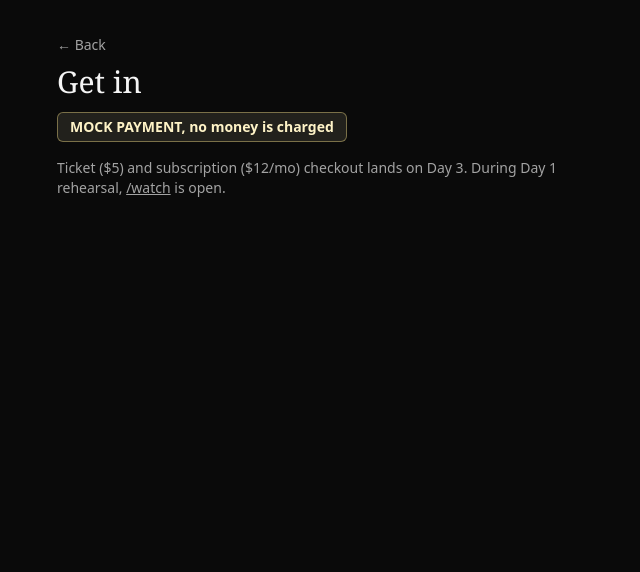
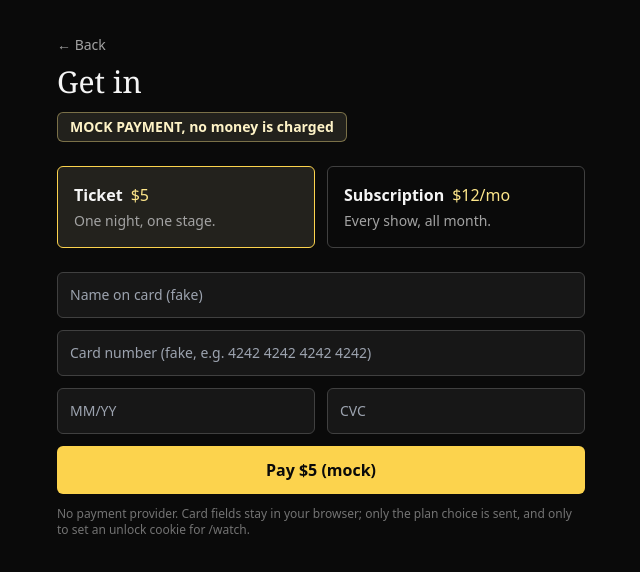
Before and after one commit to ogulcanzorba/comedically-online, a Next.js app: page /checkout in a window 1280 px wide. Shown: the top 572 px of the page, without its empty margins (319-959 px from the left). Built offline with nearby package versions, Linux system fonts and the light colour scheme.

Commit message:
checkout: mock ticket/sub + cookie gate for /watch

```diff
--- /dev/null
+++ b/src/app/api/checkout/route.ts
@@ -0,0 +1,23 @@
+import { NextRequest, NextResponse } from 'next/server';
+
+/**
+ * MOCK checkout: no payment provider, no card data received or stored.
+ * The client only sends the plan; card fields never leave the browser.
+ */
+export async function POST(req: NextRequest): Promise<NextResponse> {
+  let plan: string = 'ticket';
+  try {
+    const body = (await req.json()) as { plan?: unknown };
+    if (body.plan === 'sub') plan = 'sub';
+  } catch {
+    // malformed body defaults to a ticket
+  }
+  const res = NextResponse.json({ ok: true, plan });
+  res.cookies.set('comedically_unlocked', plan, {
+    httpOnly: true,
+    sameSite: 'lax',
+    path: '/',
+    maxAge: plan === 'sub' ? 30 * 24 * 3600 : 12 * 3600,
+  });
+  return res;
+}
--- a/src/app/checkout/page.tsx
+++ b/src/app/checkout/page.tsx
@@ -1,6 +1,49 @@
+'use client';
+
+import { useState } from 'react';
 import Link from 'next/link';
+import { useRouter } from 'next/navigation';
+
+type Plan = 'ticket' | 'sub';
+
+const PLANS: Array<{ id: Plan; name: string; price: string; blurb: string }> = [
+  { id: 'ticket', name: 'Ticket', price: '$5', blurb: 'One night, one stage.' },
+  { id: 'sub', name: 'Subscription', price: '$12/mo', blurb: 'Every show, all month.' },
+];
 
 export default function CheckoutPage() {
+  const router = useRouter();
+  const [plan, setPlan] = useState<Plan>('ticket');
+  const [name, setName] = useState('');
+  const [card, setCard] = useState('');
+  const [expiry, setExpiry] = useState('');
+  const [cvc, setCvc] = useState('');
+  const [error, setError] = useState('');
+  const [busy, setBusy] = useState(false);
+
+  async function submit(ev: React.FormEvent): Promise<void> {
+    ev.preventDefault();
+    setError('');
+    if (!name.trim() || !card.trim() || !expiry.trim() || !cvc.trim()) {
+      setError('Fill every field. Any fake values work; nothing is charged or stored.');
+      return;
+    }
+    setBusy(true);
+    try {
+      // Only the plan leaves the browser. Card fields are never sent anywhere.
+      const res = await fetch('/api/checkout', {
+        method: 'POST',
+        headers: { 'Content-Type': 'application/json' },
+        body: JSON.stringify({ plan }),
+      });
+      if (!res.ok) throw new Error('checkout failed');
+      router.push('/watch');
+    } catch {
+      setError('Mock checkout hiccup. Try again.');
+      setBusy(false);
+    }
+  }
+
   return (
     <main className="mx-auto max-w-xl px-6 py-8">
       <Link href="/" className="text-sm text-neutral-400 hover:text-neutral-200">
@@ -10,13 +53,70 @@ export default function CheckoutPage() {
       <p className="mt-3 inline-block rounded-md border border-amber-200/40 bg-amber-100/10 px-3 py-1 text-sm font-semibold text-amber-100">
         MOCK PAYMENT, no money is charged
       </p>
-      <p className="mt-4 text-sm text-neutral-400">
-        Ticket ($5) and subscription ($12/mo) checkout lands on Day 3. During Day 1 rehearsal,{' '}
-        <Link href="/watch" className="underline">
-          /watch
-        </Link>{' '}
-        is open.
-      </p>
+
+      <div className="mt-6 grid grid-cols-2 gap-3">
+        {PLANS.map((p) => (
+          <button
+            key={p.id}
+            type="button"
+            onClick={() => setPlan(p.id)}
+            className={`rounded-md border p-4 text-left ${
+              plan === p.id ? 'border-amber-300 bg-amber-100/10' : 'border-neutral-700 hover:border-neutral-500'
+            }`}
+          >
+            <span className="font-semibold">{p.name}</span>
+            <span className="ml-2 text-amber-200">{p.price}</span>
+            <span className="mt-1 block text-sm text-neutral-400">{p.blurb}</span>
+          </button>
+        ))}
+      </div>
+
+      <form onSubmit={(ev) => void submit(ev)} className="mt-6 space-y-3">
+        <input
+          value={name}
+          onChange={(e) => setName(e.target.value)}
+          placeholder="Name on card (fake)"
+          autoComplete="off"
+          className="w-full rounded-md border border-neutral-700 bg-neutral-900 p-3 text-sm"
+        />
+        <input
+          value={card}
+          onChange={(e) => setCard(e.target.value.replace(/[^\d ]/g, '').slice(0, 19))}
+          placeholder="Card number (fake, e.g. 4242 4242 4242 4242)"
+          inputMode="numeric"
+          autoComplete="off"
+          className="w-full rounded-md border border-neutral-700 bg-neutral-900 p-3 text-sm"
+        />
+        <div className="grid grid-cols-2 gap-3">
+          <input
+            value={expiry}
+            onChange={(e) => setExpiry(e.target.value.slice(0, 5))}
+            placeholder="MM/YY"
+            autoComplete="off"
+            className="w-full rounded-md border border-neutral-700 bg-neutral-900 p-3 text-sm"
+          />
+          <input
+            value={cvc}
+            onChange={(e) => setCvc(e.target.value.replace(/\D/g, '').slice(0, 4))}
+            placeholder="CVC"
+            inputMode="numeric"
+            autoComplete="off"
+            className="w-full rounded-md border border-neutral-700 bg-neutral-900 p-3 text-sm"
+          />
+        </div>
+        {error && <p className="text-sm text-red-300">{error}</p>}
+        <button
+          type="submit"
+          disabled={busy}
+          className="w-full rounded-md bg-amber-300 px-5 py-3 font-semibold text-neutral-950 hover:bg-amber-200 disabled:opacity-50"
+        >
+          {busy ? 'Confirming…' : `Pay ${plan === 'sub' ? '$12/mo' : '$5'} (mock)`}
+        </button>
+        <p className="text-xs text-neutral-500">
+          No payment provider. Card fields stay in your browser; only the plan choice is sent, and
+          only to set an unlock cookie for /watch.
+        </p>
+      </form>
     </main>
   );
 }
```
Also changed, not shown: src/middleware.ts (added, +10 -0 lines).
